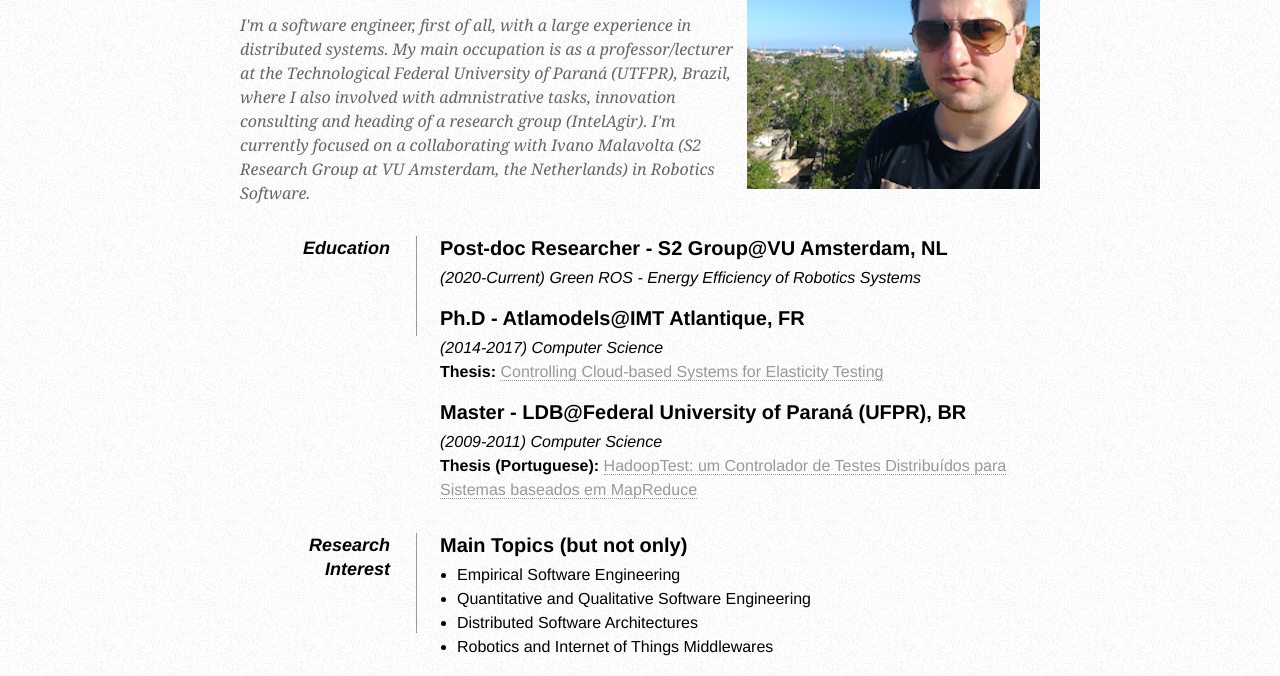
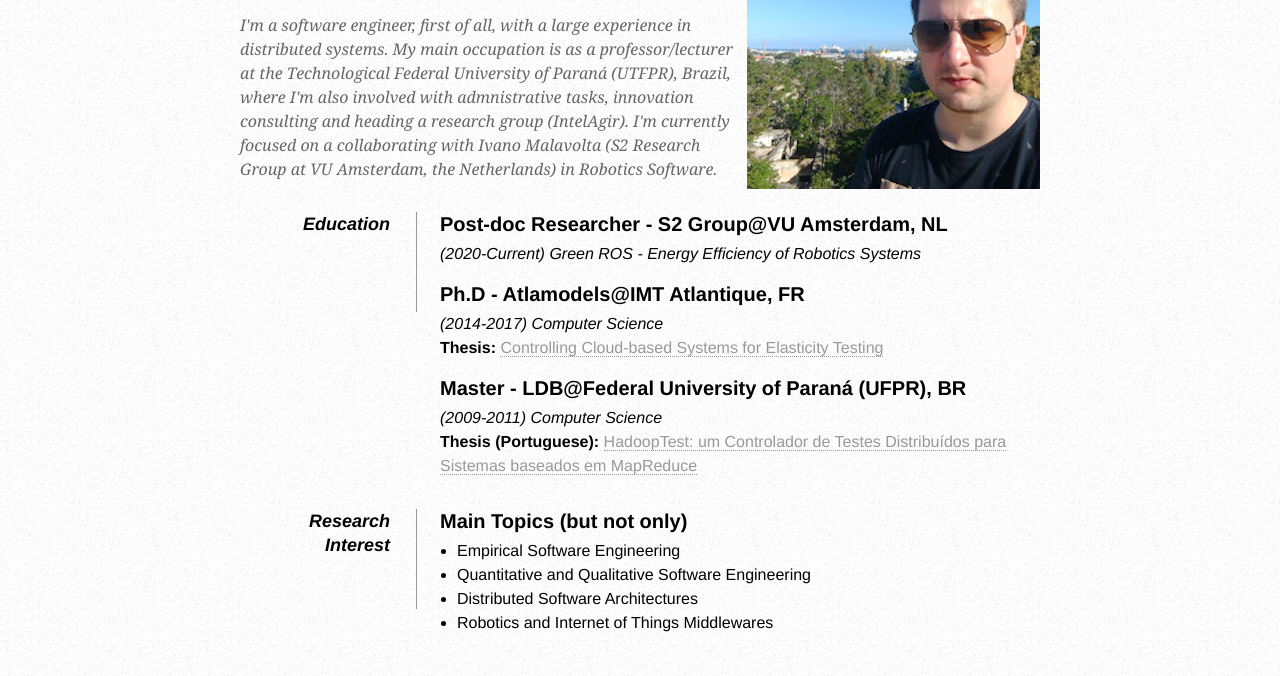
Before and after one commit to michelalbonico/pagina-pessoal-antiga, a plain HTML site: page index.html in a window 1280 px wide. Shown: the part 124-800 px from the top of the page. Drawn offline with Linux system fonts and the light colour scheme.

Commit message:
Update index.html

```diff
--- a/index.html
+++ b/index.html
@@ -51,7 +51,7 @@
             <p>
                 I'm a software engineer, first of all, with a large experience in distributed systems.
                 My main occupation is as a professor/lecturer at the Technological Federal University of Paraná (UTFPR), Brazil,
-                where I also involved with admnistrative tasks, innovation consulting and heading of a research group (IntelAgir).
+                where I'm also involved with admnistrative tasks, innovation consulting and heading a research group (IntelAgir).
                 I'm currently focused on a collaborating with Ivano Malavolta (S2 Research
                 Group at VU Amsterdam, the Netherlands) in Robotics Software.
             </p>
```
